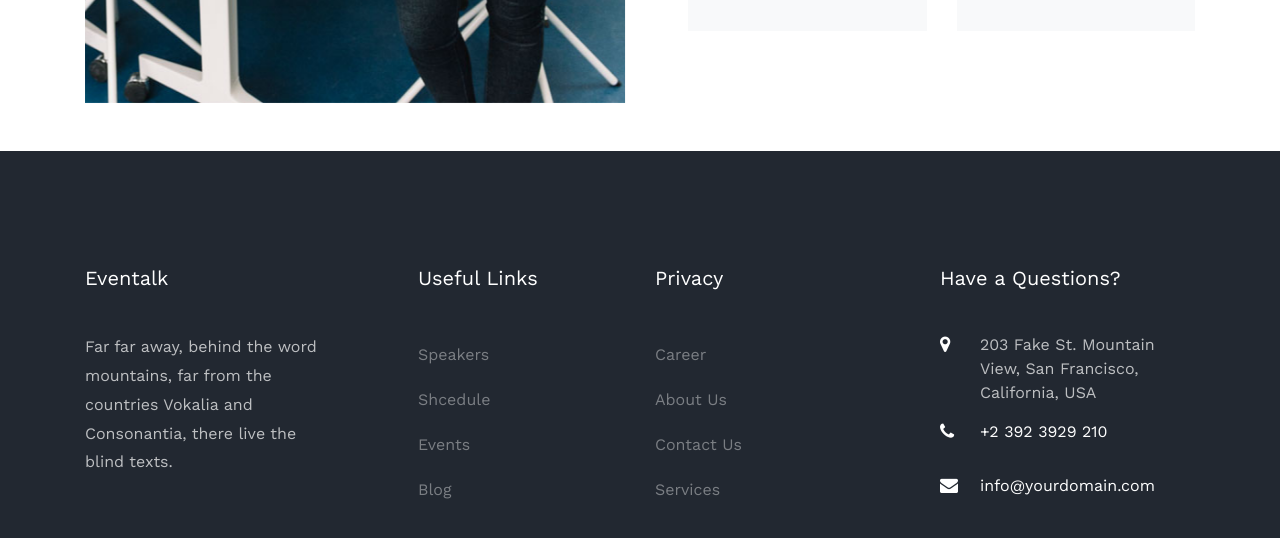
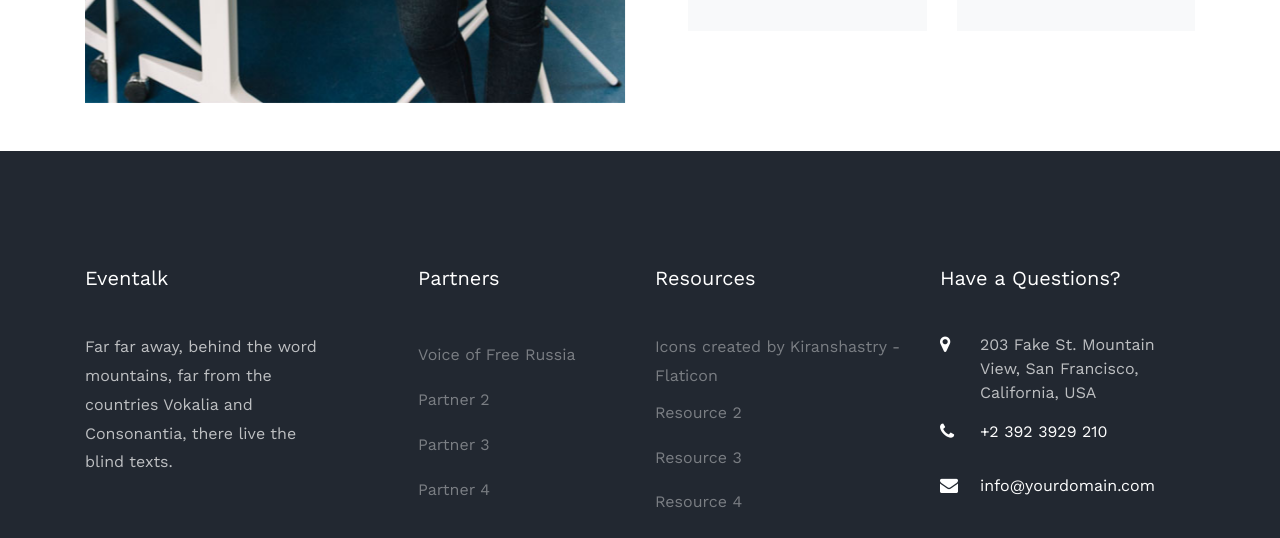
Before and after one commit to ShatskikhS/Art-Against-War-In-Ukraine, a plain HTML site: page about.html in a window 1280 px wide. Shown: the part 1931-2469 px from the top of the page. Drawn offline with nearby package versions, Linux system fonts and the light colour scheme; some packages are replaced by stand-ins of ours; no server answers; files whose address does not match are found by name.

Commit message:
edit speakers' and about footer

```diff
--- a/about.html
+++ b/about.html
@@ -162,23 +162,23 @@
           </div>
           <div class="col-md">
             <div class="ftco-footer-widget mb-4 ml-md-5">
-              <h2 class="ftco-heading-2">Useful Links</h2>
+              <h2 class="ftco-heading-2">Partners</h2>
               <ul class="list-unstyled">
-                <li><a href="#" class="py-2 d-block">Speakers</a></li>
-                <li><a href="#" class="py-2 d-block">Shcedule</a></li>
-                <li><a href="#" class="py-2 d-block">Events</a></li>
-                <li><a href="#" class="py-2 d-block">Blog</a></li>
+                <li><a href="http://voiceoffreerussia.tilda.ws/" class="py-2 d-block">Voice of Free Russia</a></li>
+                <li><a href="#" class="py-2 d-block">Partner 2</a></li>
+                <li><a href="#" class="py-2 d-block">Partner 3</a></li>
+                <li><a href="#" class="py-2 d-block">Partner 4</a></li>
               </ul>
             </div>
           </div>
           <div class="col-md">
              <div class="ftco-footer-widget mb-4">
-              <h2 class="ftco-heading-2">Privacy</h2>
+              <h2 class="ftco-heading-2">Resources</h2>
               <ul class="list-unstyled">
-                <li><a href="#" class="py-2 d-block">Career</a></li>
-                <li><a href="#" class="py-2 d-block">About Us</a></li>
-                <li><a href="#" class="py-2 d-block">Contact Us</a></li>
-                <li><a href="#" class="py-2 d-block">Services</a></li>
+                <li><a href="https://www.flaticon.com/free-icons/exhibition" title="exhibition icons">Icons created by Kiranshastry - Flaticon</a></li>
+                <li><a href="#" class="py-2 d-block">Resource 2</a></li>
+                <li><a href="#" class="py-2 d-block">Resource 3</a></li>
+                <li><a href="#" class="py-2 d-block">Resource 4</a></li>
               </ul>
             </div>
           </div>
```
Also changed, not shown: speakers.html (+10 -10 lines).
